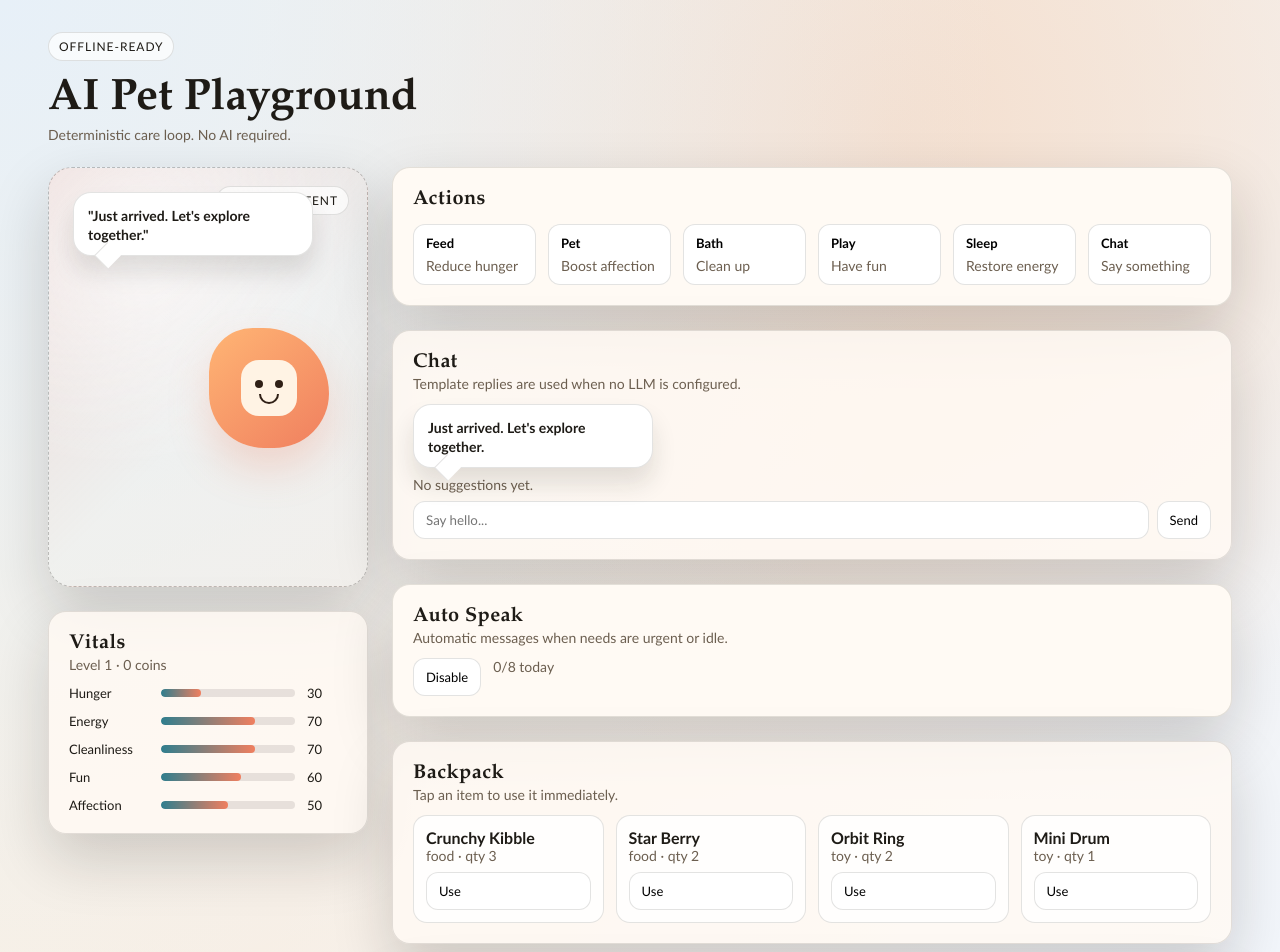
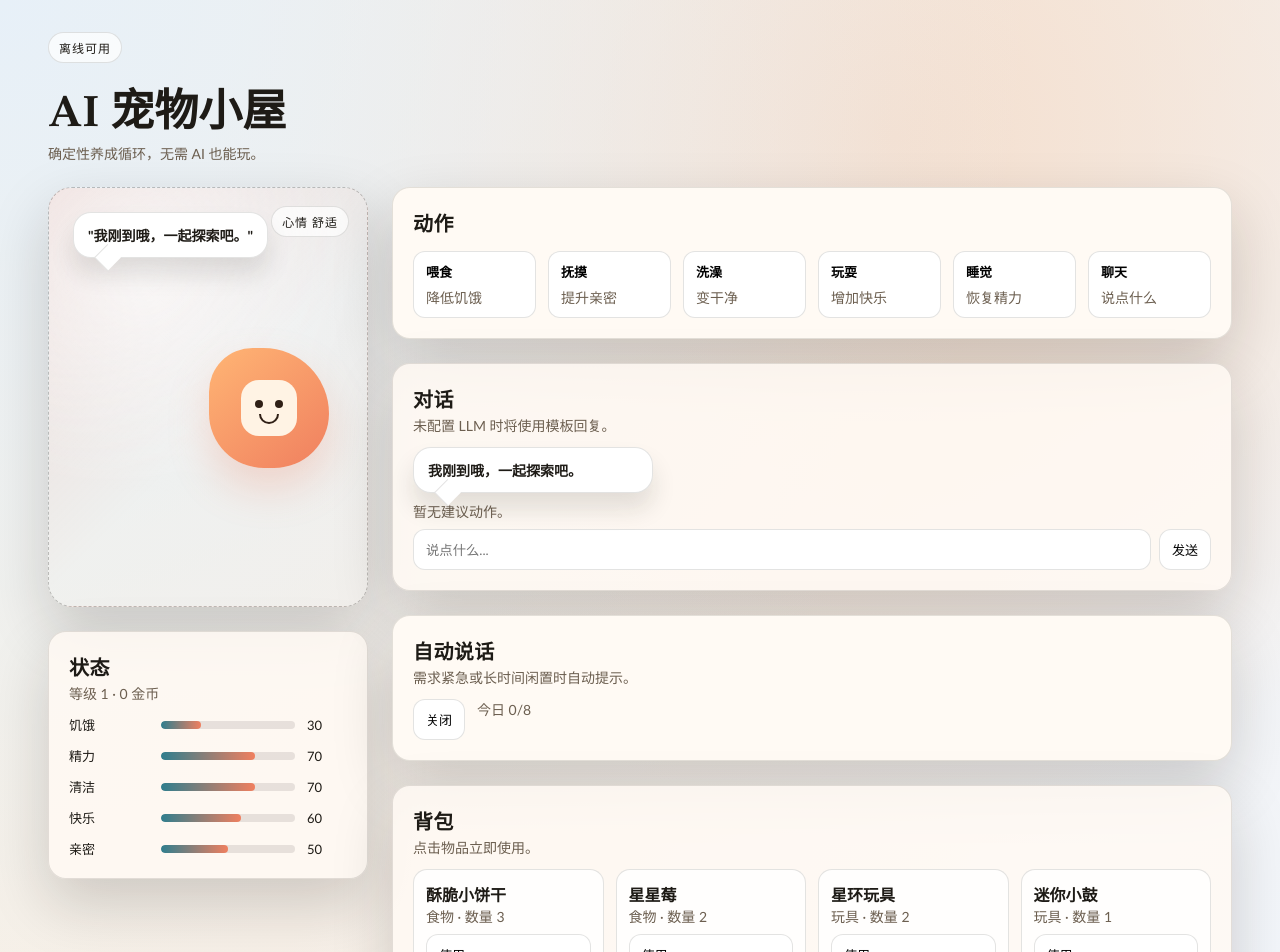
Before and after one commit to MarsDoge/ai-pet, a Next.js app in the folder apps/web/: page / in a window 1280 px wide. Shown: the top 952 px of the page. Built offline with nearby package versions, Linux system fonts and the light colour scheme.

Commit message:
feat(web): localize UI copy to zh-CN
- translate headers, buttons, labels, and helper text

- localize auto-speak messages and inventory item names

```diff
--- a/apps/web/app/components/ActionBar.tsx
+++ b/apps/web/app/components/ActionBar.tsx
@@ -1,12 +1,12 @@
 import type { CoreEventType } from "@ai-pet/pet-core";
 
 const ACTIONS: Array<{ type: CoreEventType | "CHAT"; label: string; detail: string }> = [
-  { type: "FEED", label: "Feed", detail: "Reduce hunger" },
-  { type: "PET", label: "Pet", detail: "Boost affection" },
-  { type: "BATH", label: "Bath", detail: "Clean up" },
-  { type: "PLAY", label: "Play", detail: "Have fun" },
-  { type: "SLEEP", label: "Sleep", detail: "Restore energy" },
-  { type: "CHAT", label: "Chat", detail: "Say something" }
+  { type: "FEED", label: "喂食", detail: "降低饥饿" },
+  { type: "PET", label: "抚摸", detail: "提升亲密" },
+  { type: "BATH", label: "洗澡", detail: "变干净" },
+  { type: "PLAY", label: "玩耍", detail: "增加快乐" },
+  { type: "SLEEP", label: "睡觉", detail: "恢复精力" },
+  { type: "CHAT", label: "聊天", detail: "说点什么" }
 ];
 
 type ActionBarProps = {
@@ -16,7 +16,7 @@ type ActionBarProps = {
 export function ActionBar({ onAction }: ActionBarProps) {
   return (
     <section className="panel">
-      <h2 className="section-title">Actions</h2>
+      <h2 className="section-title">动作</h2>
       <div className="action-grid" style={{ marginTop: 12 }}>
         {ACTIONS.map((action) => (
           <button
--- a/apps/web/app/components/AutoSpeakPanel.tsx
+++ b/apps/web/app/components/AutoSpeakPanel.tsx
@@ -11,18 +11,18 @@ type AutoSpeakPanelProps = {
 export function AutoSpeakPanel({ enabled, count, onToggle }: AutoSpeakPanelProps) {
   return (
     <section className="panel">
-      <h2 className="section-title">Auto Speak</h2>
-      <p className="subtle">Automatic messages when needs are urgent or idle.</p>
+      <h2 className="section-title">自动说话</h2>
+      <p className="subtle">需求紧急或长时间闲置时自动提示。</p>
       <div style={{ marginTop: 12, display: "flex", gap: 12, flexWrap: "wrap" }}>
         <button
           className="action-button"
           type="button"
           onClick={() => onToggle(!enabled)}
         >
-          {enabled ? "Disable" : "Enable"}
+          {enabled ? "关闭" : "开启"}
         </button>
         <span className="subtle">
-          {count}/{AUTO_SPEAK_LIMIT} today
+          今日 {count}/{AUTO_SPEAK_LIMIT}
         </span>
       </div>
     </section>
--- a/apps/web/app/components/Backpack.tsx
+++ b/apps/web/app/components/Backpack.tsx
@@ -8,19 +8,19 @@ type BackpackProps = {
 export function Backpack({ items, onUse }: BackpackProps) {
   return (
     <section className="panel soft">
-      <h2 className="section-title">Backpack</h2>
-      <p className="subtle">Tap an item to use it immediately.</p>
+      <h2 className="section-title">背包</h2>
+      <p className="subtle">点击物品立即使用。</p>
       <div className="inventory-grid" style={{ marginTop: 12 }}>
         {items.map((item) => (
           <div key={item.id} className="inventory-card">
             <strong>{item.name}</strong>
-            <p className="subtle">{item.kind} · qty {item.quantity}</p>
+            <p className="subtle">{item.kind === "food" ? "食物" : "玩具"} · 数量 {item.quantity}</p>
             <button className="action-button" type="button" onClick={() => onUse(item.id)}>
-              Use
+              使用
             </button>
           </div>
         ))}
-        {items.length === 0 ? <p className="subtle">Backpack empty.</p> : null}
+        {items.length === 0 ? <p className="subtle">背包空空。</p> : null}
       </div>
     </section>
   );
--- a/apps/web/app/components/ChatPanel.tsx
+++ b/apps/web/app/components/ChatPanel.tsx
@@ -7,6 +7,15 @@ type ChatPanelProps = {
   onSend: (message: string) => void;
   reply: string;
   suggestedActions: SuggestedAction[];
+};
+
+const ACTION_LABELS: Record<SuggestedAction, string> = {
+  FEED: "喂食",
+  PET: "抚摸",
+  BATH: "洗澡",
+  PLAY: "玩耍",
+  SLEEP: "睡觉",
+  CHAT: "聊天"
 };
 
 export function ChatPanel({ onSend, reply, suggestedActions }: ChatPanelProps) {
@@ -20,19 +29,19 @@ export function ChatPanel({ onSend, reply, suggestedActions }: ChatPanelProps) {
 
   return (
     <section className="panel soft">
-      <h2 className="section-title">Chat</h2>
-      <p className="subtle">Template replies are used when no LLM is configured.</p>
+      <h2 className="section-title">对话</h2>
+      <p className="subtle">未配置 LLM 时将使用模板回复。</p>
       <div style={{ marginTop: 12, display: "grid", gap: 8 }}>
         <div className="speech-bubble" style={{ position: "relative", top: "auto", left: "auto" }}>
           <strong style={{ fontSize: 14 }}>{reply}</strong>
         </div>
         <div style={{ display: "flex", gap: 8, flexWrap: "wrap" }}>
           {suggestedActions.length === 0 ? (
-            <span className="subtle">No suggestions yet.</span>
+            <span className="subtle">暂无建议动作。</span>
           ) : (
             suggestedActions.map((action) => (
               <span key={action} className="badge">
-                {action}
+                {ACTION_LABELS[action]}
               </span>
             ))
           )}
@@ -41,7 +50,7 @@ export function ChatPanel({ onSend, reply, suggestedActions }: ChatPanelProps) {
           <input
             type="text"
             value={message}
-            placeholder="Say hello..."
+            placeholder="说点什么..."
             onChange={(event) => setMessage(event.target.value)}
             style={{
               flex: 1,
@@ -53,7 +62,7 @@ export function ChatPanel({ onSend, reply, suggestedActions }: ChatPanelProps) {
             }}
           />
           <button className="action-button" type="button" onClick={handleSend}>
-            Send
+            发送
           </button>
         </div>
       </div>
--- a/apps/web/app/components/PetStage.tsx
+++ b/apps/web/app/components/PetStage.tsx
@@ -9,6 +9,15 @@ type PetStageProps = {
 };
 
 export function PetStage({ moodLabel, message }: PetStageProps) {
+  const moodMap: Record<string, string> = {
+    HUNGRY: "饥饿",
+    TIRED: "困倦",
+    DIRTY: "脏了",
+    BORED: "无聊",
+    HAPPY: "开心",
+    CONTENT: "舒适"
+  };
+  const moodText = moodMap[moodLabel] ?? moodLabel;
   const stageRef = useRef<HTMLDivElement | null>(null);
   const [position, setPosition] = useState({ x: 140, y: 140 });
   const dragOffset = useRef({ x: 0, y: 0 });
@@ -49,13 +58,13 @@ export function PetStage({ moodLabel, message }: PetStageProps) {
   return (
     <div className="panel pet-stage fade-in" ref={stageRef}>
       <div className="badge" style={{ position: "absolute", right: 18, top: 18 }}>
-        mood {moodLabel}
+        心情 {moodText}
       </div>
       <SpeechBubble message={message} />
       <div
         className="pet-avatar"
         role="button"
-        aria-label="Drag the pet"
+        aria-label="拖动宠物"
         onPointerDown={handlePointerDown}
         onPointerMove={handlePointerMove}
         onPointerUp={handlePointerUp}
--- a/apps/web/app/components/SaveLoadPanel.tsx
+++ b/apps/web/app/components/SaveLoadPanel.tsx
@@ -16,38 +16,38 @@ export function SaveLoadPanel({ onExport, onImport, onSaveNow, lastSavedAt }: Sa
   const handleExport = () => {
     const data = onExport();
     setPayload(data);
-    setStatus("Export ready.");
+    setStatus("导出完成。");
   };
 
   const handleImport = () => {
     const result = onImport(payload);
-    setStatus(result ?? "Import succeeded.");
+    setStatus(result ?? "导入成功。");
   };
 
   return (
     <section className="panel">
-      <h2 className="section-title">Save & Load</h2>
-      <p className="subtle">Manual export/import uses JSON. Auto-save writes to localStorage.</p>
+      <h2 className="section-title">存档与读取</h2>
+      <p className="subtle">手动导入/导出使用 JSON，自动存档写入本地存储。</p>
       <div className="save-grid" style={{ marginTop: 12 }}>
         <div style={{ display: "flex", gap: 8, flexWrap: "wrap" }}>
           <button className="action-button" type="button" onClick={onSaveNow}>
-            Save now
+            立即存档
           </button>
           <button className="action-button" type="button" onClick={handleExport}>
-            Export JSON
+            导出 JSON
           </button>
           <button className="action-button" type="button" onClick={handleImport}>
-            Import JSON
+            导入 JSON
           </button>
         </div>
         <textarea
           value={payload}
           onChange={(event) => setPayload(event.target.value)}
-          placeholder="Paste exported JSON here"
+          placeholder="在此粘贴导出的 JSON"
         />
         <div className="subtle">
           {status ? status : ""}
-          {lastSavedAt ? ` Last saved: ${new Date(lastSavedAt).toLocaleTimeString()}.` : ""}
+          {lastSavedAt ? ` 上次存档：${new Date(lastSavedAt).toLocaleTimeString()}。` : ""}
         </div>
       </div>
     </section>
--- a/apps/web/app/components/StatusPanel.tsx
+++ b/apps/web/app/components/StatusPanel.tsx
@@ -1,18 +1,18 @@
 import type { PetState } from "@ai-pet/pet-core";
 
 const STAT_ITEMS: Array<{ key: keyof PetState; label: string }> = [
-  { key: "hunger", label: "Hunger" },
-  { key: "energy", label: "Energy" },
-  { key: "cleanliness", label: "Cleanliness" },
-  { key: "fun", label: "Fun" },
-  { key: "affection", label: "Affection" }
+  { key: "hunger", label: "饥饿" },
+  { key: "energy", label: "精力" },
+  { key: "cleanliness", label: "清洁" },
+  { key: "fun", label: "快乐" },
+  { key: "affection", label: "亲密" }
 ];
 
 export function StatusPanel({ pet }: { pet: PetState }) {
   return (
     <section className="panel soft">
-      <h2 className="section-title">Vitals</h2>
-      <p className="subtle">Level {pet.level} · {pet.coins} coins</p>
+      <h2 className="section-title">状态</h2>
+      <p className="subtle">等级 {pet.level} · {pet.coins} 金币</p>
       <div className="status-grid" style={{ marginTop: 12 }}>
         {STAT_ITEMS.map((item) => (
           <div key={item.key} className="stat-row">
--- a/apps/web/app/lib/constants.ts
+++ b/apps/web/app/lib/constants.ts
@@ -8,16 +8,16 @@ export const AUTO_SPEAK_COOLDOWN_MS = 5 * 60 * 1000;
 export const AUTO_SPEAK_POLL_MS = 20 * 1000;
 
 export const DEFAULT_INVENTORY: InventoryItem[] = [
-  { id: "food-basic", name: "Crunchy Kibble", kind: "food", actionType: "FEED", quantity: 3 },
-  { id: "food-berry", name: "Star Berry", kind: "food", actionType: "FEED", quantity: 2 },
-  { id: "toy-ring", name: "Orbit Ring", kind: "toy", actionType: "PLAY", quantity: 2 },
-  { id: "toy-drum", name: "Mini Drum", kind: "toy", actionType: "PLAY", quantity: 1 }
+  { id: "food-basic", name: "酥脆小饼干", kind: "food", actionType: "FEED", quantity: 3 },
+  { id: "food-berry", name: "星星莓", kind: "food", actionType: "FEED", quantity: 2 },
+  { id: "toy-ring", name: "星环玩具", kind: "toy", actionType: "PLAY", quantity: 2 },
+  { id: "toy-drum", name: "迷你小鼓", kind: "toy", actionType: "PLAY", quantity: 1 }
 ];
 
 export const ACTION_MESSAGES = {
-  FEED: "Snack time! Feeling fuller already.",
-  PET: "That is the good spot. Keep going.",
-  BATH: "All fresh and fluffy again.",
-  PLAY: "Zoom zoom! That was fun.",
-  SLEEP: "Powering down for a cozy nap."
+  FEED: "开饭啦！肚子舒服多了。",
+  PET: "对，就是这里，再来一点。",
+  BATH: "洗干净啦，香喷喷的。",
+  PLAY: "嗷呜！玩得好开心。",
+  SLEEP: "开始充电，小睡一下。"
 } as const;
--- a/apps/web/app/lib/state.ts
+++ b/apps/web/app/lib/state.ts
@@ -43,7 +43,7 @@ export function createInitialAppState(now: number): AppState {
     pet: createInitialState({ lastTickAt: now }),
     log: [],
     inventory: DEFAULT_INVENTORY,
-    message: "Just arrived. Let's explore together.",
+    message: "我刚到哦，一起探索吧。",
     suggestedActions: [],
     autoSpeakEnabled: true,
     autoSpeakCount: 0,
@@ -136,7 +136,7 @@ export function applyInventoryUse(state: AppState, itemId: string, at: number):
 
   return {
     ...nextState,
-    message: `${target.name} used. ${target.kind === "food" ? "Yum." : "That was fun."}`
+    message: `${target.name} 已使用。${target.kind === "food" ? "真香。" : "太好玩了。"}`
   };
 }
 
@@ -175,7 +175,7 @@ export function loadFromSaveData(save: SaveData, now: number): AppState {
     pet: { ...save.state, lastTickAt: save.state.lastTickAt ?? 0 },
     log: save.log ?? [],
     inventory,
-    message: "Welcome back.",
+    message: "欢迎回来。",
     suggestedActions: [],
     autoSpeakEnabled: autoSpeak.enabled,
     autoSpeakCount: autoSpeak.date === getTodayKey(now) ? autoSpeak.count : 0,
@@ -200,10 +200,10 @@ export function buildExportState(state: AppState): AppState {
 type AutoSpeakReason = "HUNGRY" | "TIRED" | "DIRTY" | "IDLE";
 
 const AUTO_SPEAK_MESSAGES: Record<AutoSpeakReason, string> = {
-  HUNGRY: "I'm getting hungry. Got anything tasty?",
-  TIRED: "I'm fading a little. A nap would help.",
-  DIRTY: "I feel messy. Can we clean up?",
-  IDLE: "It's been quiet... want to do something together?"
+  HUNGRY: "我有点饿了，有没有好吃的？",
+  TIRED: "有点累了，想睡一会儿。",
+  DIRTY: "身上有点脏，能帮我洗洗吗？",
+  IDLE: "好久没动静了，我们做点什么吧？"
 };
 
 function getAutoSpeakReason(state: AppState, now: number): AutoSpeakReason | null {
--- a/apps/web/app/page.tsx
+++ b/apps/web/app/page.tsx
@@ -89,7 +89,7 @@ export default function HomePage() {
       return null;
     } catch (error) {
       console.error(error);
-      return "Import failed. Check the JSON format and version.";
+      return "导入失败，请检查 JSON 格式与版本。";
     }
   };
 
@@ -101,11 +101,11 @@ export default function HomePage() {
   return (
     <main>
       <header className="fade-in">
-        <span className="badge">offline-ready</span>
+        <span className="badge">离线可用</span>
         <h1 style={{ marginTop: 12, fontSize: "clamp(28px, 5vw, 44px)" }}>
-          AI Pet Playground
+          AI 宠物小屋
         </h1>
-        <p className="subtle">Deterministic care loop. No AI required.</p>
+        <p className="subtle">确定性养成循环，无需 AI 也能玩。</p>
       </header>
 
       <div className="app-shell">
```
